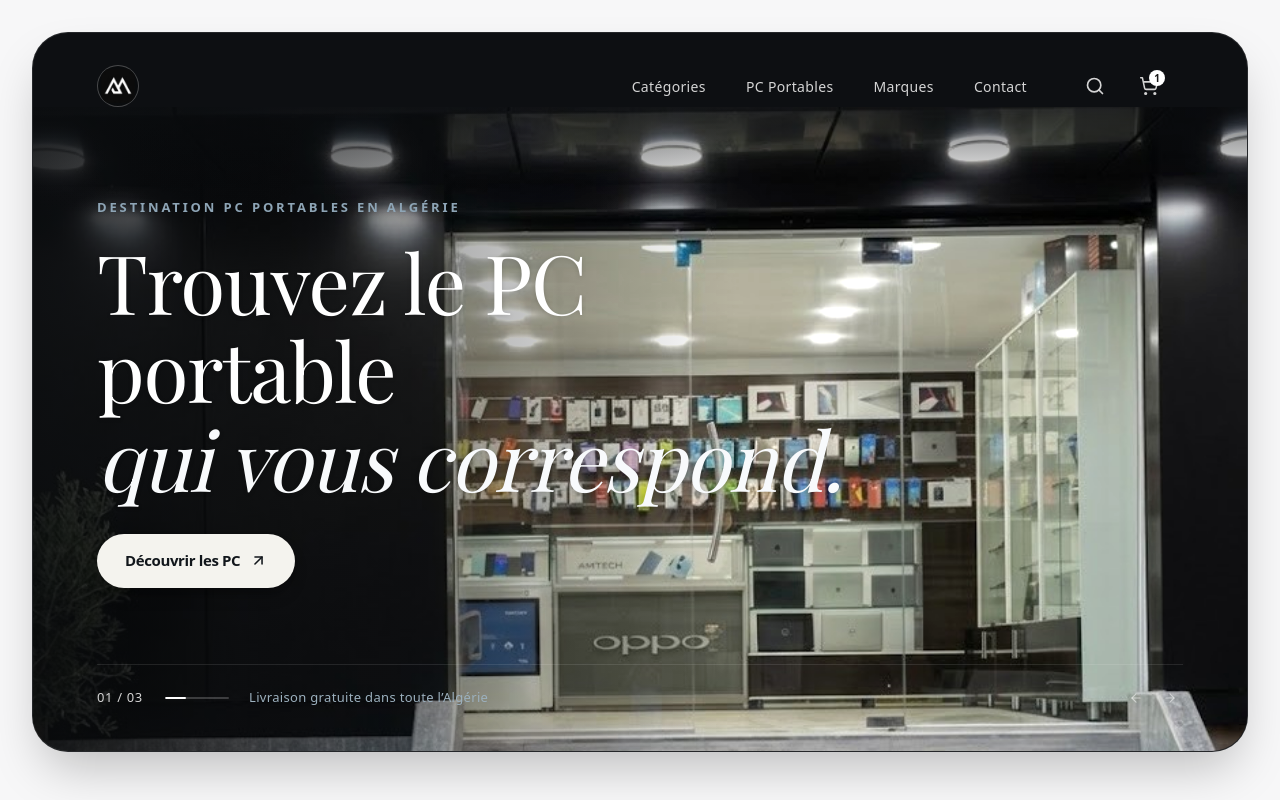
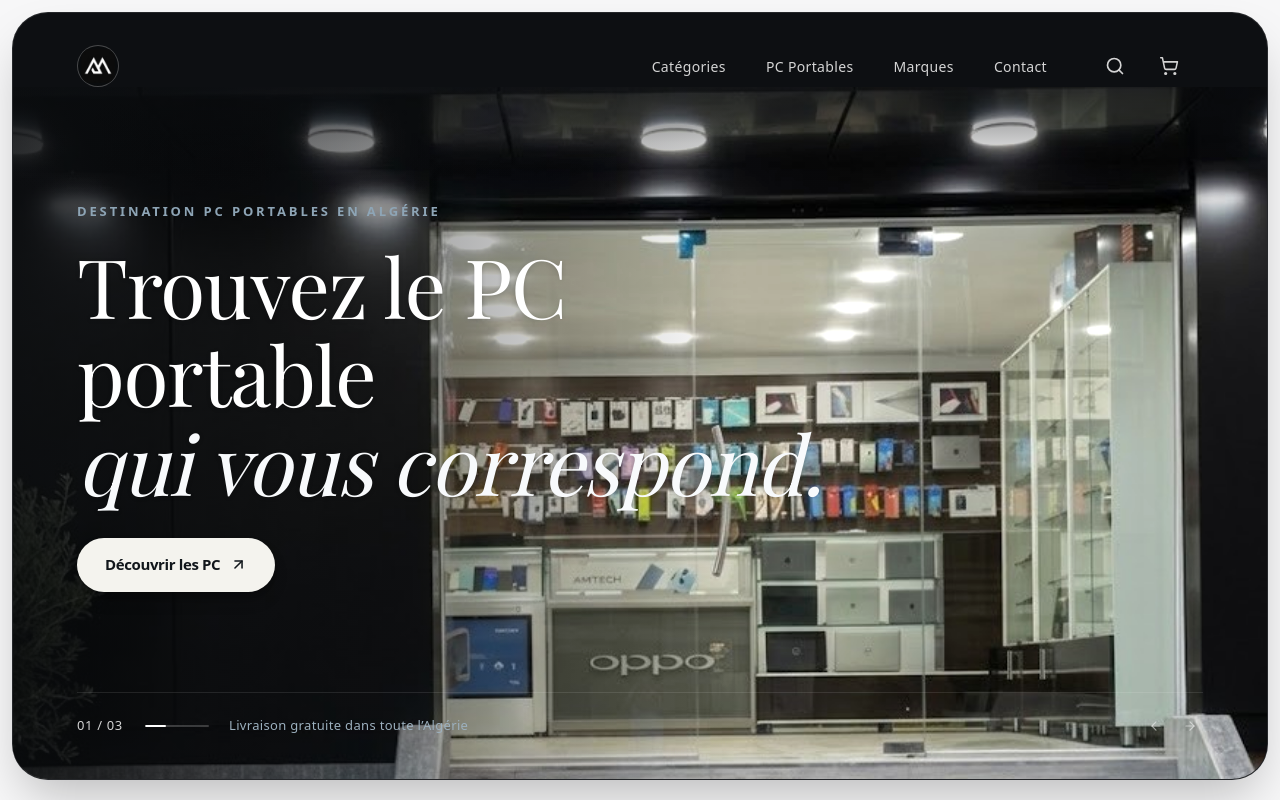
Before and after one commit to MohammedAlez/amtech-demo-website, a React (Vite) app: page / in a window 1280 px wide. Shown: the top 800 px of the page. Built offline with nearby package versions, Linux system fonts and the light colour scheme; a web font is replaced by a local one.

Commit message:
some UI fixes

```diff
--- a/src/App.tsx
+++ b/src/App.tsx
@@ -249,7 +249,7 @@ export default function App() {
   return (
     <div
       id="app-root"
-      className="min-h-screen bg-[#f7f7f8] text-neutral-900 flex flex-col items-center justify-start p-2 sm:p-4 md:p-6 lg:p-8 font-sans"
+      className="min-h-screen bg-[#f7f7f8] text-neutral-900 flex flex-col items-center justify-start p-2 sm:p-3  font-sans"
     >
       {/* Top Preview Mode Selector & Page View Switcher */}
 
@@ -270,7 +270,7 @@ export default function App() {
             {/* Hero Section Container Card */}
             <div
               id="hero-card-container"
-              className="relative w-full min-h-[580px] sm:min-h-[640px] md:min-h-[680px] lg:min-h-[720px] flex flex-col justify-between rounded-[22px] sm:rounded-[30px] md:rounded-[36px] overflow-hidden bg-[#0d0f12] text-white shadow-2xl border border-white/10"
+              className="relative w-full h-[calc(100dvh-1rem)] sm:h-[calc(100dvh-2rem)] max-h-[900px] min-h-[580px] flex flex-col justify-between rounded-[22px] sm:rounded-[30px] md:rounded-[36px] overflow-hidden bg-[#0d0f12] text-white shadow-2xl border border-white/10"
             >
               {/* Header / Navbar */}
               <Navbar
--- a/src/components/Hero.tsx
+++ b/src/components/Hero.tsx
@@ -1,5 +1,5 @@
 import React, { useState } from 'react';
-import { ArrowUpRight, ArrowLeft, ArrowRight, CheckCircle2, ShieldCheck, Truck } from 'lucide-react';
+import { ArrowUpRight, ArrowLeft, ArrowRight } from 'lucide-react';
 import { motion, AnimatePresence } from 'motion/react';
 import amtechStorefrontImage from '../assets/images/amtech_storefront_1788350528974.jpg';
 
--- a/src/components/Navbar.tsx
+++ b/src/components/Navbar.tsx
@@ -107,7 +107,6 @@ export const Navbar: React.FC<NavbarProps> = ({
           <button
             type="button"
             id="nav-cart-button"
-            onClick={onOpenCart}
             className={`relative p-2 sm:p-2.5 transition-colors duration-200 focus:outline-none focus-visible:ring-2 rounded-full group cursor-pointer ${
               isLight
                 ? 'text-neutral-700 hover:text-neutral-900 hover:bg-neutral-100 focus-visible:ring-neutral-400'
@@ -120,17 +119,7 @@ export const Navbar: React.FC<NavbarProps> = ({
               strokeWidth={1.85}
               className="transition-transform group-hover:scale-110"
             />
-            {cartCount > 0 && (
-              <span
-                className={`absolute top-1 right-1 w-4 h-4 rounded-full font-bold text-[10px] flex items-center justify-center ${
-                  isLight
-                    ? 'bg-neutral-900 text-white'
-                    : 'bg-white text-neutral-900'
-                }`}
-              >
-                {cartCount}
-              </span>
-            )}
+
           </button>
 
           {/* Hamburger Menu Button - ONLY visible on mobile/small screens (hidden on md & up) */}
```
Also changed, not shown: 1 other file (tests, documents, lock files or other folders).
